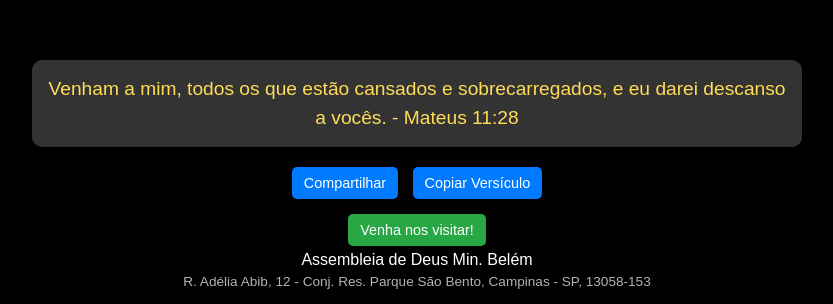
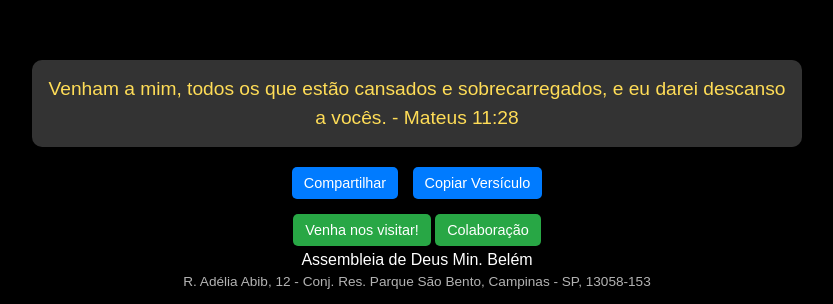
Before and after one commit to alexsandroop/alexsandro, a plain HTML site: page index.html in a window 1280 px wide. Shown: the part 107-411 px from the top of the page, without its empty margins (223-1056 px from the left). Drawn offline with Linux system fonts and the light colour scheme.

Commit message:
Update index.html
Signed-off-by: alexsandroop <frasefraseyou@gmail.com>

```diff
--- a/index.html
+++ b/index.html
@@ -150,6 +150,9 @@
             Venha nos visitar!
         </a>
 
+         <!-- Botão para Colaboração -->
+        <a class="visit" href="contribuicao.html">Colaboração</a>
+
         <!-- Informações da Igreja -->
         <footer class="church-info">
             Assembleia de Deus Min. Belém
```
